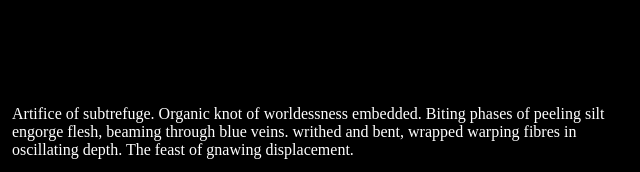
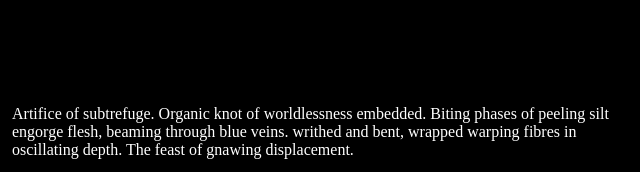
Before and after one commit to au46b/au46b.github.io, a plain HTML site: page page1.html in a window 1280 px wide. Shown: the top 172 px of the page, 328-968 px from the left. Drawn offline with Linux system fonts and the light colour scheme.

Commit message:
Update page1.html

```diff
--- a/page1.html
+++ b/page1.html
@@ -10,7 +10,7 @@
 
 
        <p>
-        Artifice of subtrefuge. Organic knot of worldessness embedded. Biting phases of peeling silt engorge flesh, beaming through blue veins. writhed and bent, wrapped warping fibres in oscillating depth. The feast of gnawing displacement.
+        Artifice of subtrefuge. Organic knot of worldlessness embedded. Biting phases of peeling silt engorge flesh, beaming through blue veins. writhed and bent, wrapped warping fibres in oscillating depth. The feast of gnawing displacement.
 
 
 
```
